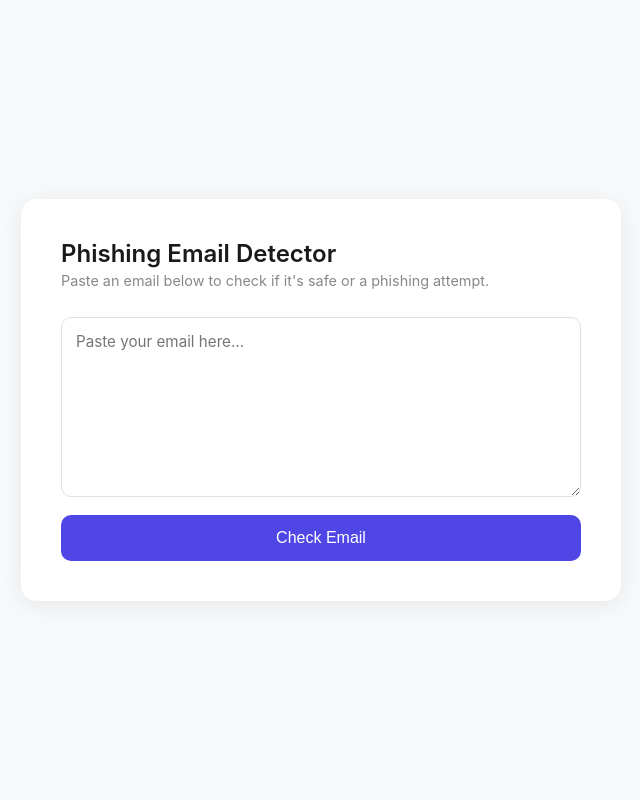
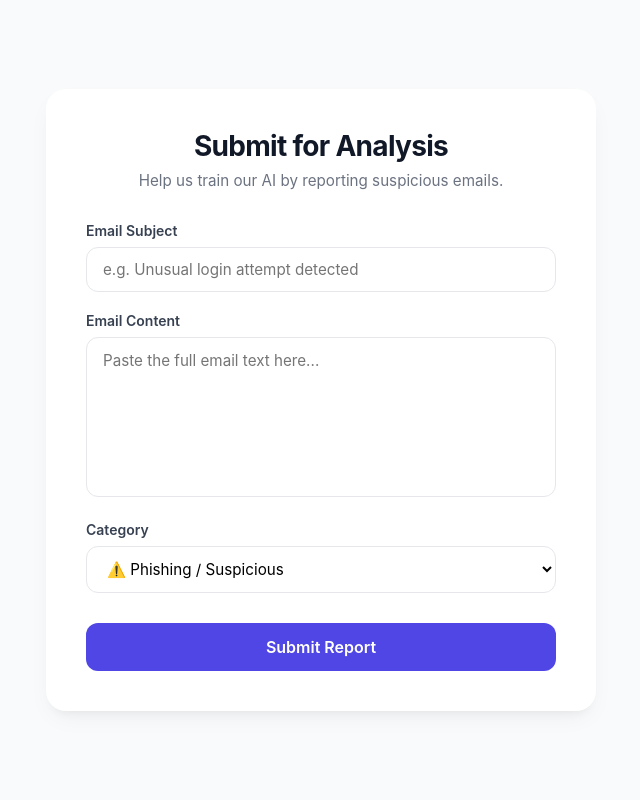
Before and after one commit to femnixx/phishing-email-detector, a Flask app: page / in a window 1280 px wide. Shown: the whole page, without its empty margins (319-959 px from the left). Run offline with Flask 3, Linux system fonts and the light colour scheme; parts of the project's set-up code (start-up, migrations or seed data) failed here and were passed over.

Commit message:
fix: index.html now are for users to submit and label email

```diff
--- a/app.py
+++ b/app.py
@@ -4,14 +4,15 @@ import sqlite3
 
 app = Flask(__name__)
 
-model = joblib.load('model.pkl')
-vectorizer = joblib.load('vectorizer.pkl')
-MODEL_PATH = 'model.pkl'
-VECTORIZER_PATH = 'vectorizer.pkl'
+model = joblib.load("model.pkl")
+vectorizer = joblib.load("vectorizer.pkl")
+MODEL_PATH = "model.pkl"
+VECTORIZER_PATH = "vectorizer.pkl"
+
 
 def init_db():
-    conn = sqlite3.connect('feedback.db')
-    conn.execute('''
+    conn = sqlite3.connect("feedback.db")
+    conn.execute("""
                  CREATE TABLE IF NOT EXISTS feedback (
                     id INTEGER PRIMARY KEY AUTOINCREMENT,
                     email_text TEXT,
@@ -20,79 +21,89 @@ def init_db():
                     status TEXT DEFAULT 'pending',
                     timestamp DATETIME DEFAULT CURRENT_TIMESTAMP
                  )
-                 ''')
+                 """)
     conn.commit()
     conn.close()
 
+
 init_db()
 
-@app.route('/')
+
+@app.route("/")
 def index():
-    return render_template('index.html')
+    return render_template("index.html")
 
-@app.route('/predict', methods=['POST'])
+
+@app.route("/predict", methods=["POST"])
 def predict():
     data = request.get_json()
-    email_text = data.get('text', '')
+    email_text = data.get("text", "")
 
     if not email_text.strip():
-        return jsonify({'error': 'No text provided'}), 400
+        return jsonify({"error": "No text provided"}), 400
 
     vec = vectorizer.transform([email_text])
     guess = model.predict(vec)[0]
     prob = model.predict_proba(vec)[0]
 
-    return jsonify({
-        'result': 'PHISHING' if guess == 1 else 'SAFE',
-        'probability': round(prob[1] * 100, 2)
-    })
+    return jsonify(
+        {
+            "result": "PHISHING" if guess == 1 else "SAFE",
+            "probability": round(prob[1] * 100, 2),
+        }
+    )
 
-@app.route('/feedback', methods=['POST'])
+
+@app.route("/feedback", methods=["POST"])
 def feedback():
     data = request.get_json()
-    conn = sqlite3.connect('feedback.db')
+    conn = sqlite3.connect("feedback.db")
     conn.execute(
-        'INSERT INTO feedback (email_text, prediciton, was_correct) VALUES (?, ?, ?)', (data['text'], data['prediction'], data['was_correct'])
+        "INSERT INTO feedback (email_text, prediciton, was_correct) VALUES (?, ?, ?)",
+        (data["text"], data["prediction"], data["was_correct"]),
     )
     conn.commit()
     conn.close()
-    return jsonify({ 'status': 'ok' })
+    return jsonify({"status": "ok"})
 
-@app.route('/admin')
+
+@app.route("/admin")
 def admin():
-    conn = sqlite3.connect('feedback.db')
-    rows = conn.execute('SELECT * FROM feedback').fetchall()
+    conn = sqlite3.connect("feedback.db")
+    rows = conn.execute("SELECT * FROM feedback").fetchall()
     conn.close()
-    return render_template('admin.html', rows=rows)
+    return render_template("admin.html", rows=rows)
 
-@app.route('/admin/decide', methods=['GET'])
+
+@app.route("/admin/decide", methods=["GET"])
 def decide():
-    conn = sqlite3.adapt('feedback.db')
-    rows = conn.execute(
-        'SELECT * FROM feedback where STATUS "pending"'
-    ).fetchall()
+    conn = sqlite3.adapt("feedback.db")
+    rows = conn.execute('SELECT * FROM feedback where STATUS "pending"').fetchall()
     conn.close()
-    return render_template('admin.html', rows=rows)
+    return render_template("admin.html", rows=rows)
 
-@app.route('/admin/retrain', methods=['POST'])
+
+@app.route("/admin/retrain", methods=["POST"])
 def retrain():
-    conn = sqlite3.connect('feedback.db')
+    conn = sqlite3.connect("feedback.db")
     approved = conn.execute(
-        'SELECT email_text, prediction, was_correct FROM feedback WHERE status = ?',
-        ('approve',)
+        "SELECT email_text, prediction, was_correct FROM feedback WHERE status = ?",
+        ("approve",),
     ).fetchall()
     conn.close()
 
     if not approved:
-        return jsonify({ 'status': 'error', 'message': 'No apaproved submissions to train on'})
+        return jsonify(
+            {"status": "error", "message": "No approved submissions to train on"}
+        )
 
     texts = []
     labels = []
     for email_text, prediction, was_correct in approved:
         if was_correct:
-            label = 1 if prediction == 'PHISHING' else 0
+            label = 1 if prediction == "PHISHING" else 0
         else:
-            label = 0 if prediction == 'PHISHING' else 1
+            label = 0 if prediction == "PHISHING" else 1
         texts.append(email_text)
         labels.append(label)
 
@@ -102,10 +113,10 @@ def retrain():
     joblib.dump(model, MODEL_PATH)
     joblib.dump(vectorizer, VECTORIZER_PATH)
 
-    return jsonify({
-        'status': 'ok',
-        'message': f'Model updated with {len(texts)} approved emails'
-    })
+    return jsonify(
+        {"status": "ok", "message": f"Model updated with {len(texts)} approved emails"}
+    )
 
-if __name__ == '__main__':
+
+if __name__ == "__main__":
     app.run(debug=True)
--- a/main.py
+++ b/main.py
@@ -62,7 +62,7 @@ def check_email(my_text):
 
 # print("\n\n--- Email Check Test ---")
 # check_email("Hey, are we still meeting for coffee at 3pm?")
-check_email("URGENT: Your account has been locked. Click here to verify now!")
-check_email("Hey, this is the CEO. Your email is compromised. Follow this link to re-enter the database")
+# check_email("URGENT: Your account has been locked. Click here to verify now!")
+# check_email("Hey, this is the CEO. Your email is compromised. Follow this link to re-enter the database")
 
 # --------------------------------------------------------------------------------
--- a/templates/index.html
+++ b/templates/index.html
@@ -3,195 +3,169 @@
 <head>
     <meta charset="UTF-8">
     <meta name="viewport" content="width=device-width, initial-scale=1.0">
-    <title>Phishing Email Detector</title>
+    <title>Sentinel | Report Suspicious Email</title>
     <style>
-        * { margin: 0; padding: 0; box-sizing: border-box; }
+        :root {
+            --primary: #4f46e5;
+            --primary-hover: #4338ca;
+            --bg: #f9fafb;
+            --text-main: #111827;
+            --text-muted: #6b7280;
+            --border: #e5e7eb;
+        }
+
+        * { margin: 0; padding: 0; box-sizing: border-box; font-family: 'Inter', -apple-system, sans-serif; }
 
         body {
-            font-family: -apple-system, BlinkMacSystemFont, 'Segoe UI', sans-serif;
-            background: #f8f9fa;
+            background-color: var(--bg);
+            color: var(--text-main);
+            display: flex;
+            justify-content: center;
+            align-items: center;
             min-height: 100vh;
-            display: flex;
-            align-items: center;
-            justify-content: center;
             padding: 20px;
         }
 
-        .container {
+        .submit-card {
             background: white;
-            border-radius: 16px;
+            width: 100%;
+            max-width: 550px;
             padding: 40px;
-            width: 100%;
-            max-width: 600px;
-            box-shadow: 0 4px 24px rgba(0,0,0,0.08);
+            border-radius: 20px;
+            box-shadow: 0 10px 25px -5px rgba(0, 0, 0, 0.05), 0 8px 10px -6px rgba(0, 0, 0, 0.05);
         }
 
-        h1 { font-size: 1.5rem; font-weight: 600; color: #1a1a1a; margin-bottom: 4px; }
-        .subtitle { color: #888; font-size: 0.9rem; margin-bottom: 28px; }
+        header { margin-bottom: 32px; text-align: center; }
+        h1 { font-size: 1.75rem; font-weight: 700; letter-spacing: -0.025em; margin-bottom: 8px; }
+        p.desc { color: var(--text-muted); font-size: 0.95rem; }
 
-        textarea {
+        .form-group { margin-bottom: 20px; }
+        label { display: block; font-size: 0.875rem; font-weight: 600; margin-bottom: 8px; color: #374151; }
+
+        input[type="text"], textarea, select {
             width: 100%;
-            height: 180px;
-            padding: 14px;
-            border: 1.5px solid #e0e0e0;
-            border-radius: 10px;
+            padding: 12px 16px;
+            border: 1px solid var(--border);
+            border-radius: 12px;
             font-size: 0.95rem;
-            font-family: inherit;
-            resize: vertical;
+            transition: all 0.2s;
+            background: #fff;
             outline: none;
-            transition: border-color 0.2s;
-            color: #1a1a1a;
         }
 
-        textarea:focus { border-color: #4f46e5; }
+        input:focus, textarea:focus, select:focus {
+            border-color: var(--primary);
+            box-shadow: 0 0 0 4px rgba(79, 70, 229, 0.1);
+        }
 
-        .btn-primary {
-            margin-top: 14px;
+        textarea { height: 160px; resize: none; line-height: 1.5; }
+
+        .btn-submit {
             width: 100%;
+            background: var(--primary);
+            color: white;
             padding: 14px;
-            background: #4f46e5;
-            color: white;
             border: none;
-            border-radius: 10px;
+            border-radius: 12px;
             font-size: 1rem;
-            font-weight: 500;
+            font-weight: 600;
             cursor: pointer;
             transition: background 0.2s;
+            margin-top: 10px;
         }
 
-        .btn-primary:hover { background: #4338ca; }
-        .btn-primary:disabled { background: #a5b4fc; cursor: not-allowed; }
+        .btn-submit:hover { background: var(--primary-hover); }
+        .btn-submit:disabled { opacity: 0.6; cursor: not-allowed; }
 
-        .result {
-            margin-top: 24px;
-            padding: 20px;
-            border-radius: 10px;
+        .toast {
             display: none;
-        }
-
-        .result.phishing { background: #fef2f2; border: 1.5px solid #fecaca; }
-        .result.safe { background: #f0fdf4; border: 1.5px solid #bbf7d0; }
-
-        .result-label { font-size: 1.1rem; font-weight: 600; margin-bottom: 6px; }
-        .result.phishing .result-label { color: #dc2626; }
-        .result.safe .result-label { color: #16a34a; }
-
-        .result-prob { font-size: 0.9rem; color: #555; margin-bottom: 16px; }
-
-        .feedback-section { border-top: 1px solid #e0e0e0; padding-top: 14px; }
-        .feedback-label { font-size: 0.85rem; color: #888; margin-bottom: 10px; }
-
-        .feedback-buttons { display: flex; gap: 10px; }
-
-        .btn-feedback {
-            flex: 1;
-            padding: 10px;
-            border-radius: 8px;
-            border: 1.5px solid #e0e0e0;
-            background: white;
+            margin-top: 20px;
+            padding: 16px;
+            border-radius: 12px;
+            text-align: center;
             font-size: 0.9rem;
-            cursor: pointer;
-            transition: all 0.2s;
             font-weight: 500;
         }
-
-        .btn-feedback:hover { border-color: #4f46e5; color: #4f46e5; }
-        .btn-feedback.selected { background: #4f46e5; color: white; border-color: #4f46e5; }
-        .btn-feedback:disabled { opacity: 0.5; cursor: not-allowed; }
-
-        .feedback-thanks {
-            font-size: 0.85rem;
-            color: #16a34a;
-            margin-top: 10px;
-            display: none;
-        }
-
-        .loading { text-align: center; color: #888; font-size: 0.9rem; margin-top: 16px; display: none; }
+        .toast.success { background: #ecfdf5; color: #065f46; border: 1px solid #a7f3d0; }
     </style>
 </head>
 <body>
-    <div class="container">
-        <h1>Phishing Email Detector</h1>
-        <p class="subtitle">Paste an email below to check if it's safe or a phishing attempt.</p>
 
-        <textarea id="emailText" placeholder="Paste your email here..."></textarea>
-        <button class="btn-primary" onclick="checkEmail()" id="btn">Check Email</button>
-        <p class="loading" id="loading">Analyzing...</p>
+<div class="submit-card">
+    <header>
+        <h1>Submit for Analysis</h1>
+        <p class="desc">Help us train our AI by reporting suspicious emails.</p>
+    </header>
 
-        <div class="result" id="result">
-            <div class="result-label" id="resultLabel"></div>
-            <div class="result-prob" id="resultProb"></div>
-
-            <div class="feedback-section">
-                <p class="feedback-label">Was this prediction correct?</p>
-                <div class="feedback-buttons">
-                    <button class="btn-feedback" onclick="submitFeedback(true)" id="btnYes">✅ Yes, correct</button>
-                    <button class="btn-feedback" onclick="submitFeedback(false)" id="btnNo">❌ No, incorrect</button>
-                </div>
-                <p class="feedback-thanks" id="feedbackThanks">Thanks for the feedback!</p>
-            </div>
-        </div>
+    <div class="form-group">
+        <label for="subject">Email Subject</label>
+        <input type="text" id="subject" placeholder="e.g. Unusual login attempt detected">
     </div>
 
-    <script>
-        let lastEmailText = '';
-        let lastPrediction = '';
+    <div class="form-group">
+        <label for="emailBody">Email Content</label>
+        <textarea id="emailBody" placeholder="Paste the full email text here..."></textarea>
+    </div>
 
-        async function checkEmail() {
-            const text = document.getElementById('emailText').value.trim();
-            if (!text) return;
+    <div class="form-group">
+        <label for="label">Category</label>
+        <select id="label">
+            <option value="1">⚠️ Phishing / Suspicious</option>
+            <option value="0">✅ Safe / Legitimate</option>
+        </select>
+    </div>
 
-            lastEmailText = text;
+    <button class="btn-submit" onclick="submitData()" id="submitBtn">Submit Report</button>
 
-            const btn = document.getElementById('btn');
-            const loading = document.getElementById('loading');
-            const resultDiv = document.getElementById('result');
+    <div id="toast" class="toast success">
+        Report submitted successfully! Our admins will review it.
+    </div>
+</div>
 
-            btn.disabled = true;
-            loading.style.display = 'block';
-            resultDiv.style.display = 'none';
-            document.getElementById('feedbackThanks').style.display = 'none';
-            document.getElementById('btnYes').classList.remove('selected');
-            document.getElementById('btnNo').classList.remove('selected');
+<script>
+    async function submitData() {
+        const subject = document.getElementById('subject').value;
+        const body = document.getElementById('emailBody').value;
+        const label = document.getElementById('label').value;
+        const btn = document.getElementById('submitBtn');
+        const toast = document.getElementById('toast');
 
-            const response = await fetch('/predict', {
-                method: 'POST',
-                headers: { 'Content-Type': 'application/json' },
-                body: JSON.stringify({ text })
-            });
-
-            const data = await response.json();
-            lastPrediction = data.result;
-
-            btn.disabled = false;
-            loading.style.display = 'none';
-
-            resultDiv.className = `result ${data.result === 'PHISHING' ? 'phishing' : 'safe'}`;
-            resultDiv.style.display = 'block';
-
-            document.getElementById('resultLabel').textContent =
-                data.result === 'PHISHING' ? '⚠️ Phishing Detected' : '✅ Looks Safe';
-            document.getElementById('resultProb').textContent =
-                `Phishing probability: ${data.probability}%`;
+        if (!body) {
+            alert("Please paste the email content.");
+            return;
         }
 
-        async function submitFeedback(wasCorrect) {
-            document.getElementById('btnYes').disabled = true;
-            document.getElementById('btnNo').disabled = true;
-            document.getElementById(wasCorrect ? 'btnYes' : 'btnNo').classList.add('selected');
+        // Combine subject and body for the model
+        const fullText = `Subject: ${subject}\n\n${body}`;
 
-            await fetch('/feedback', {
+        btn.disabled = true;
+        btn.innerText = "Submitting...";
+
+        try {
+            const response = await fetch('/feedback', {
                 method: 'POST',
                 headers: { 'Content-Type': 'application/json' },
                 body: JSON.stringify({
-                    text: lastEmailText,
-                    prediction: lastPrediction,
-                    was_correct: wasCorrect
+                    text: fullText,
+                    prediction: label === "1" ? "PHISHING" : "SAFE",
+                    was_correct: true // Since user is manually labeling it
                 })
             });
 
-            document.getElementById('feedbackThanks').style.display = 'block';
+            if (response.ok) {
+                toast.style.display = 'block';
+                // Reset form
+                document.getElementById('subject').value = '';
+                document.getElementById('emailBody').value = '';
+            }
+        } catch (error) {
+            alert("Error connecting to server.");
+        } finally {
+            btn.disabled = false;
+            btn.innerText = "Submit Report";
         }
-    </script>
+    }
+</script>
+
 </body>
 </html>
```
Also changed, not shown: 1 other file.
